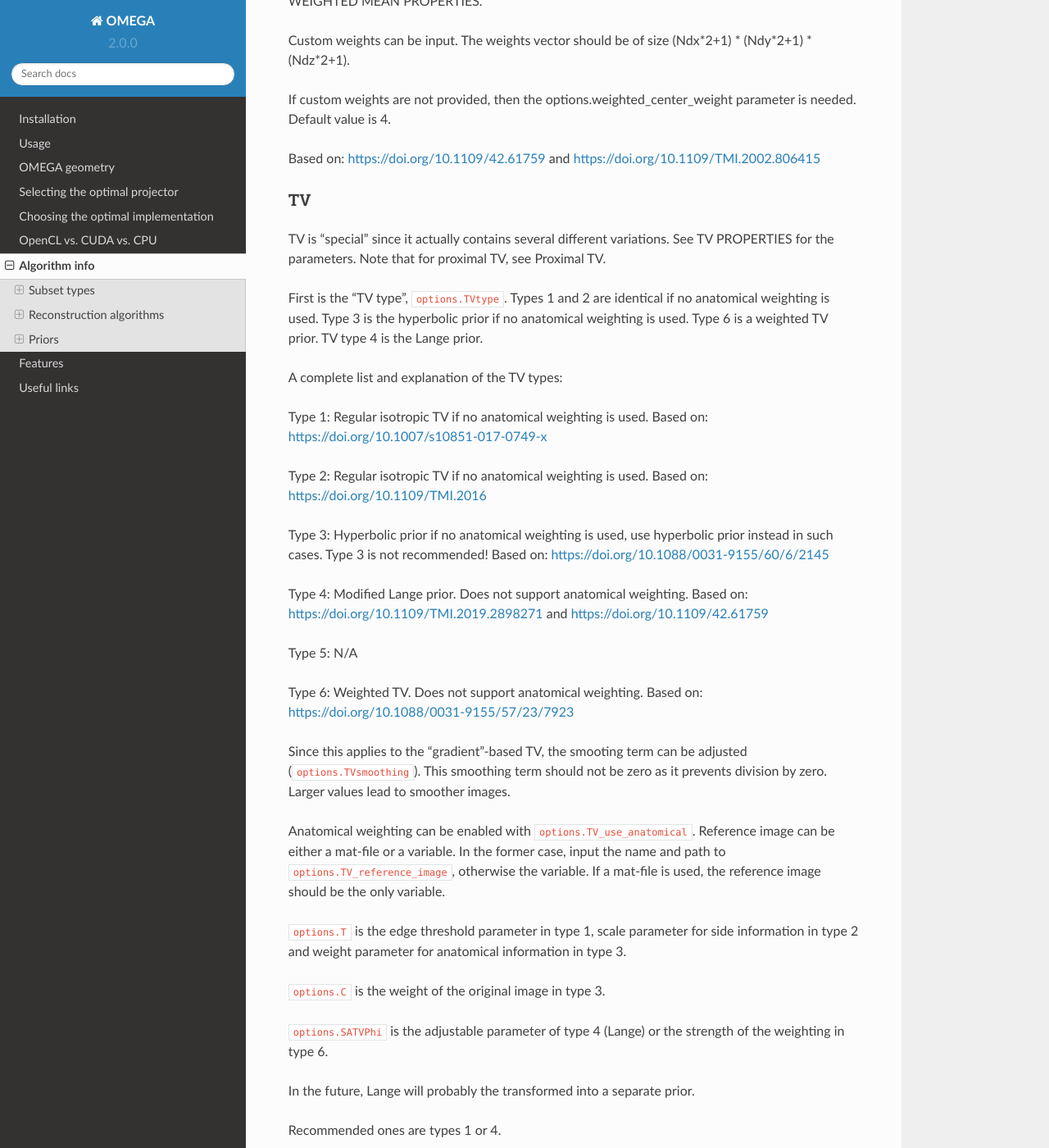
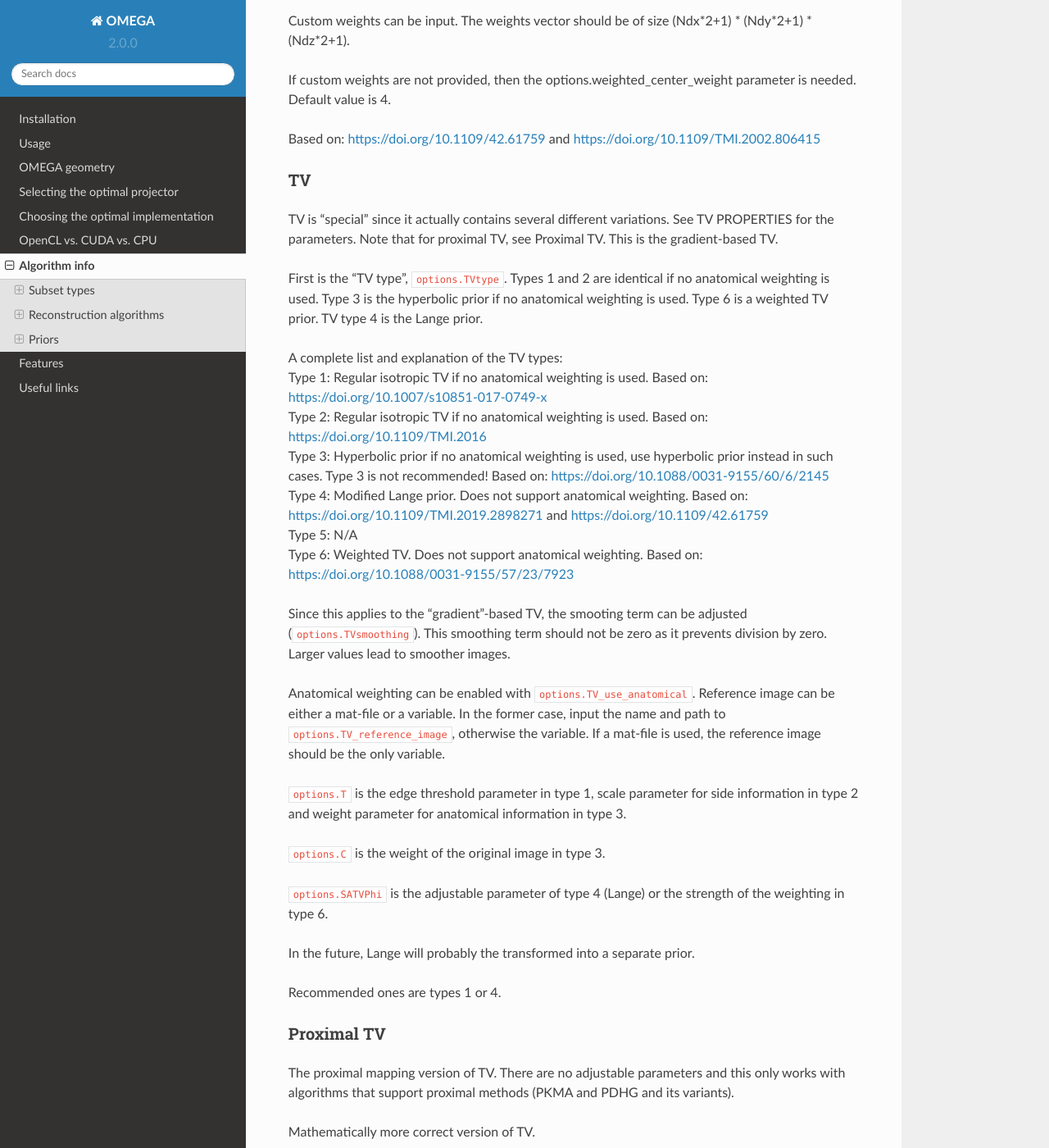
Before and after one commit to villekf/OMEGA-doc, a Sphinx documentation site: the page built from docs/source/algorithms.rst, in a window 1280 px wide and 1400 px high, scrolled down 10787 px. Shown: the whole window at 82% size. Built offline with Sphinx 7.4.7 and the Read the Docs theme 2.0.0, drawn with Linux system fonts in a browser that asks for light colours; some of the changed text lies outside the part shown.

```diff
--- a/docs/source/algorithms.rst
+++ b/docs/source/algorithms.rst
@@ -101,13 +101,10 @@ Reconstruction algorithms
 There are mainly two different types of algorithms: Poisson-based and least-squares based. Both also have variations that enable regularization. Below is a list of the algorithms and whether they are supported by specific
 modality. EM refers to emission tomography as many Poisson-based algorithms have different variations for EM and transmission tomography. For transmission tomography versions, see the technical document (soon to be published).
 
-Recommended algorithms when regularization is not used (PET and SPECT): OSEM, PKMA, PDHG, PDHGKL
-
-Recommended algorithms with regularization (PET and SPECT): PKMA, PDHG, PDHGKL
-
-Recommended algorithms when regularization is not used (CT): LSQR, CGLS, PDHG
-
-Recommended algorithms with regularization (CT): PDHG, PKMA
+| Recommended algorithms when regularization is not used (PET and SPECT): OSEM, PKMA, PDHG, PDHGKL
+| Recommended algorithms with regularization (PET and SPECT): PKMA, PDHG, PDHGKL
+| Recommended algorithms when regularization is not used (CT): LSQR, CGLS, PDHG
+| Recommended algorithms with regularization (CT): PDHG, PKMA
 
 FDK/FBP
 ^^^^^^^
@@ -264,8 +261,8 @@ PDHG refers to the L2 norm least-squares PDHG. Supports subsets, transmission to
 By default, the primal and dual step-sizes are computed automatically, you can, however, input manual values too, see PDHG PROPERTIES. Supports also adaptive step-size computations, but it is not recomended with multi-resolution
 reconstruction. Supports both proximal priors as well as regular non-linear convex ones.
 
-Based on: https://doi.org/10.1007/s10851-010-0251-1
-Regularized version using non-linear priors: https://doi.org/10.1007/s10957-012-0245-9 and https://doi.org/10.1007/s10444-011-9254-8
+| Based on: https://doi.org/10.1007/s10851-010-0251-1
+| Regularized version using non-linear priors: https://doi.org/10.1007/s10957-012-0245-9 and https://doi.org/10.1007/s10444-011-9254-8
 
 PDHGL1
 ^^^^^^
@@ -352,23 +349,17 @@ Based on: https://doi.org/10.1109/42.61759 and https://doi.org/10.1109/TMI.2002.
 TV
 ^^
 
-TV is "special" since it actually contains several different variations. See TV PROPERTIES for the parameters. Note that for proximal TV, see Proximal TV.
+TV is "special" since it actually contains several different variations. See TV PROPERTIES for the parameters. Note that for proximal TV, see Proximal TV. This is the gradient-based TV.
 
 First is the "TV type", ``options.TVtype``. Types 1 and 2 are identical if no anatomical weighting is used. Type 3 is the hyperbolic prior if no anatomical weighting is used. Type 6 is a weighted TV prior. TV type 4 is the Lange prior.
 
-A complete list and explanation of the TV types:
-
-Type 1: Regular isotropic TV if no anatomical weighting is used. Based on: https://doi.org/10.1007/s10851-017-0749-x
-
-Type 2: Regular isotropic TV if no anatomical weighting is used. Based on: https://doi.org/10.1109/TMI.2016
-
-Type 3: Hyperbolic prior if no anatomical weighting is used, use hyperbolic prior instead in such cases. Type 3 is not recommended! Based on: https://doi.org/10.1088/0031-9155/60/6/2145
-
-Type 4: Modified Lange prior. Does not support anatomical weighting. Based on: https://doi.org/10.1109/TMI.2019.2898271 and https://doi.org/10.1109/42.61759
-
-Type 5: N/A
-
-Type 6: Weighted TV. Does not support anatomical weighting. Based on: https://doi.org/10.1088/0031-9155/57/23/7923
+| A complete list and explanation of the TV types:
+| Type 1: Regular isotropic TV if no anatomical weighting is used. Based on: https://doi.org/10.1007/s10851-017-0749-x
+| Type 2: Regular isotropic TV if no anatomical weighting is used. Based on: https://doi.org/10.1109/TMI.2016
+| Type 3: Hyperbolic prior if no anatomical weighting is used, use hyperbolic prior instead in such cases. Type 3 is not recommended! Based on: https://doi.org/10.1088/0031-9155/60/6/2145
+| Type 4: Modified Lange prior. Does not support anatomical weighting. Based on: https://doi.org/10.1109/TMI.2019.2898271 and https://doi.org/10.1109/42.61759
+| Type 5: N/A
+| Type 6: Weighted TV. Does not support anatomical weighting. Based on: https://doi.org/10.1088/0031-9155/57/23/7923
 
 Since this applies to the "gradient"-based TV, the smooting term can be adjusted (``options.TVsmoothing``). This smoothing term should not be zero as it prevents division by zero. Larger values lead to smoother images.
 
@@ -384,6 +375,13 @@ If a mat-file is used, the reference image should be the only variable.
 In the future, Lange will probably the transformed into a separate prior.
 
 Recommended ones are types 1 or 4.
+
+Proximal TV
+^^^^^^^^^^^
+
+The proximal mapping version of TV. There are no adjustable parameters and this only works with algorithms that support proximal methods (PKMA and PDHG and its variants).
+
+Mathematically more correct version of TV.
 
 Anisotropic Diffusion Median Root Prior
 ^^^^^^^^^^^^^^^^^^^^^^^^^^^^^^^^^^^^^^^
```
Also changed, not shown: other parts of docs/source/algorithms.rst (+1 -1 lines), docs/source/selectingprojector.rst (+7 -13 lines), docs/source/usage.rst (+11 -8 lines).
